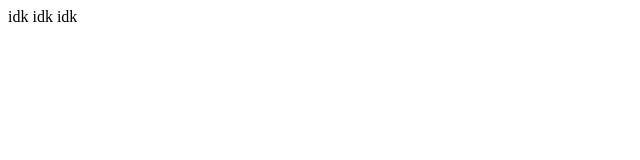
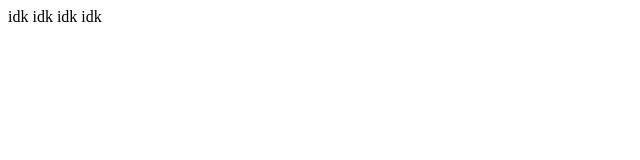
Before and after one commit to AmiirAbid/24h-coding, a plain HTML site: page index.html in a window 1280 px wide. Shown: the full height of the page, 0-640 px from the left. Drawn offline with Linux system fonts and the light colour scheme.

Commit message:
Please enter the commit message for your changes. Lines starting

```diff
--- a/index.html
+++ b/index.html
@@ -1 +1 @@
-<p>idk idk idk </p>
+<p>idk idk idk idk</p>
```
